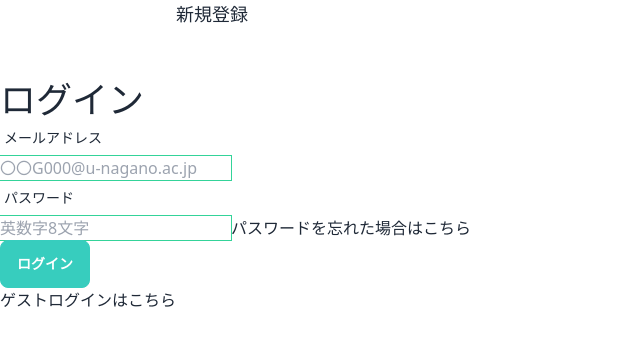
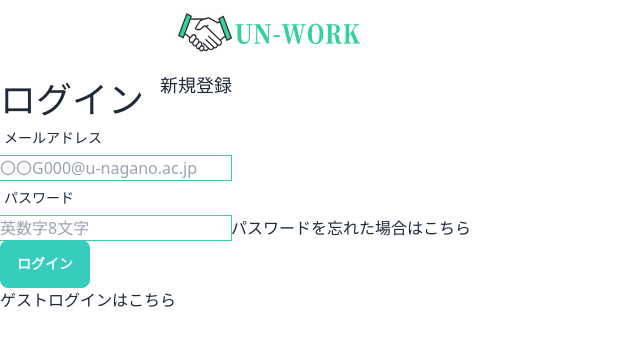
Before and after one commit to soichiro-kotaki/UN-WORK, a Next.js app: page /login in a window 1280 px wide. Shown: the top 346 px of the page, without its empty margins (0-640 px from the left). Built offline with nearby package versions, Linux system fonts and the light colour scheme; no server answers; some icons are missing.

Commit message:
リファクタリング/ページエラーの修正

```diff
--- a/src/components/templates/LoginPageTemplate.tsx
+++ b/src/components/templates/LoginPageTemplate.tsx
@@ -1,4 +1,5 @@
 import React from "react";
+import Image from "next/image";
 import Link from "next/link";
 import { useRouter } from "next/router";
 
@@ -7,17 +8,17 @@ import { handleGuestLogin } from "@apis/user";
 
 //components
 import { LoginForm } from "@components/forms/LoginForm";
-import { TopBar } from "@components/layouts/TopBar";
-import { ServiceLogo } from "@components/atoms/icons/ServiceLogo";
 
 export const LoginPageTemplate: React.FC = () => {
     const router = useRouter();
     return (
         <>
-            <div className="flex items-center justify-between w-full h-16 pl-4 lg:h-20 lg:pl-12 xl:pl-32">
-                <ServiceLogo />
+            <div className="flex items-center justify-between w-full h-16 lg:h-20 md:w-4/5 md:mx-auto">
+                <div className="md:ml-8">
+                    <Image src="/service-logo.png" width={220} height={65} alt="ロゴ画像です。" />
+                </div>
                 <Link href="/signup">
-                    <a className="rounded-full mr-4 py-2 px-4 text-center text-white text-sm bg-green-400 hover:cursor-pointer  hover:bg-green-600 lg:px-8 lg:mr-20 lg:text-lg xl:mr-32">
+                    <a className="rounded-full  mr-4 py-3 px-4 text-center text-white text-xs bg-green-400 hover:cursor-pointer  hover:bg-green-600 lg:px-8 lg:mr-20 lg:text-lg xl:mr-32">
                         新規登録
                     </a>
                 </Link>
@@ -32,8 +33,8 @@ export const LoginPageTemplate: React.FC = () => {
                     <div className="mt-10">
                         <p
                             className="text-green-400 text-center  underline inline-block w-sm h-full hover:cursor-pointer hover:text-green-300"
-                            onClick={() => {
-                                handleGuestLogin();
+                            onClick={async () => {
+                                await handleGuestLogin();
                                 router.push("/");
                             }}
                         >
--- a/src/components/templates/ResetPasswordPageTemplate.tsx
+++ b/src/components/templates/ResetPasswordPageTemplate.tsx
@@ -1,17 +1,19 @@
 import React from "react";
 import Link from "next/link";
+import Image from "next/image";
 
 //components
 import { ResetPasswordForm } from "@components/forms/ResetPasswordForm";
-import { ServiceLogo } from "@components/atoms/icons/ServiceLogo";
 
 export const ResetPasswordPageTemplate: React.FC = () => {
     return (
         <>
-            <div className="flex items-center justify-between w-full h-16 pl-4 lg:h-20 lg:pl-12 xl:pl-32">
-                <ServiceLogo />
+            <div className="flex items-center justify-between w-full h-16  lg:h-20 md:w-4/5 md:mx-auto">
+                <div className="md:ml-8">
+                    <Image src="/service-logo.png" width={220} height={65} alt="ロゴ画像です。" />
+                </div>
                 <Link href="/login">
-                    <a className="rounded-full mr-4 py-2 px-4 text-center text-white text-sm bg-green-400 hover:cursor-pointer  hover:bg-green-600 lg:px-8 lg:mr-20 lg:text-lg xl:mr-32">
+                    <a className="rounded-full mr-4 py-3 px-4 text-center text-white text-sm bg-green-400 hover:cursor-pointer  hover:bg-green-600 lg:px-8 lg:mr-20 lg:text-lg xl:mr-32">
                         ログインする
                     </a>
                 </Link>
--- a/src/components/templates/SignupPageTemplate.tsx
+++ b/src/components/templates/SignupPageTemplate.tsx
@@ -1,17 +1,19 @@
 import React from "react";
 import Link from "next/link";
+import Image from "next/image";
 
 //components
 import { SignupForm } from "@components/forms/SignupForm";
-import { ServiceLogo } from "@components/atoms/icons/ServiceLogo";
 
 export const SignupPageTemplate: React.FC = () => {
     return (
         <>
-            <div className="flex items-center justify-between w-full h-16 pl-4 lg:h-20 lg:pl-12 xl:pl-32">
-                <ServiceLogo />
+            <div className="flex items-center justify-between w-full h-16 lg:h-20 md:w-4/5 md:mx-auto">
+                <div className="md:ml-8">
+                    <Image src="/service-logo.png" width={220} height={65} alt="ロゴ画像です。" />
+                </div>
                 <Link href="/login">
-                    <a className="rounded-full mr-4 py-2 px-3 text-white text-sm bg-green-400 hover:cursor-pointer hover:bg-green-600 lg:mr-20 lg:px-8 lg:text-lg xl:mr-32">
+                    <a className="rounded-full mr-4 py-3 px-3 text-white text-sm bg-green-400 hover:cursor-pointer hover:bg-green-600 lg:mr-20 lg:px-8 lg:text-lg xl:mr-32">
                         ログイン
                     </a>
                 </Link>
```
